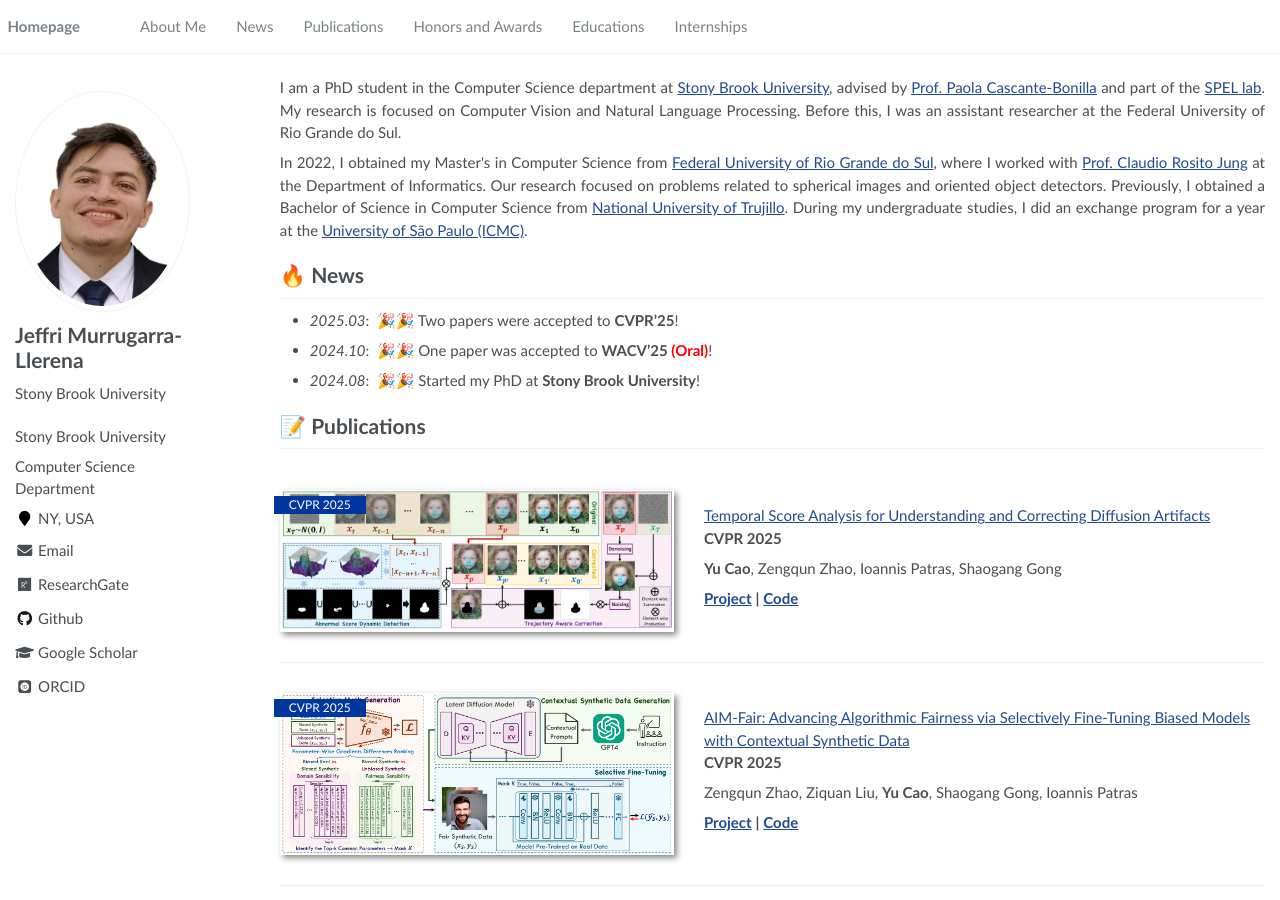
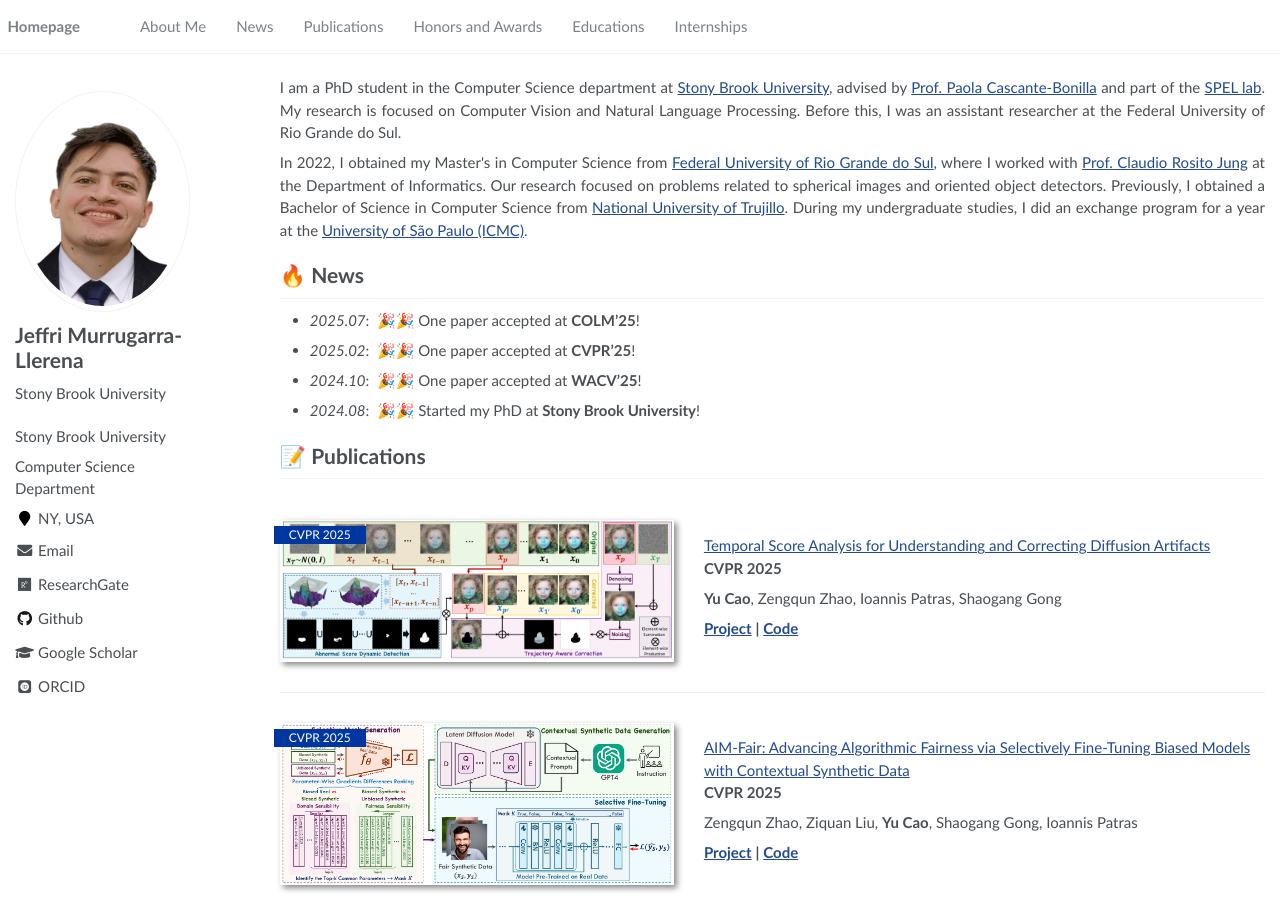
Before and after one commit to Artcs1/Artcs1.github.io, a Jekyll site: the page built from _pages/about.md, in a window 1280 px wide and 900 px high. Built offline with Jekyll 4.4.1, drawn with Linux system fonts in a browser that asks for light colours; some web fonts are replaced.

Commit message:
Update about.md

```diff
--- a/_pages/about.md
+++ b/_pages/about.md
@@ -26,8 +26,9 @@ In 2022, I obtained my Master's in Computer Science from <a href="http://www.ufr
 </p>
 
 # 🔥 News
-- *2025.03*: &nbsp;🎉🎉 Two papers were accepted to **CVPR'25**!
-- *2024.10*: &nbsp;🎉🎉 One paper was accepted to **WACV'25 <span style="color:red">(Oral)</span>**!
+- *2025.07*: &nbsp;🎉🎉 One paper accepted at **COLM'25**!
+- *2025.02*: &nbsp;🎉🎉 One paper accepted at **CVPR'25**!
+- *2024.10*: &nbsp;🎉🎉 One paper accepted at **WACV'25**!
 - *2024.08*: &nbsp;🎉🎉 Started my PhD at **Stony Brook University**!
 
 # 📝 Publications
```
